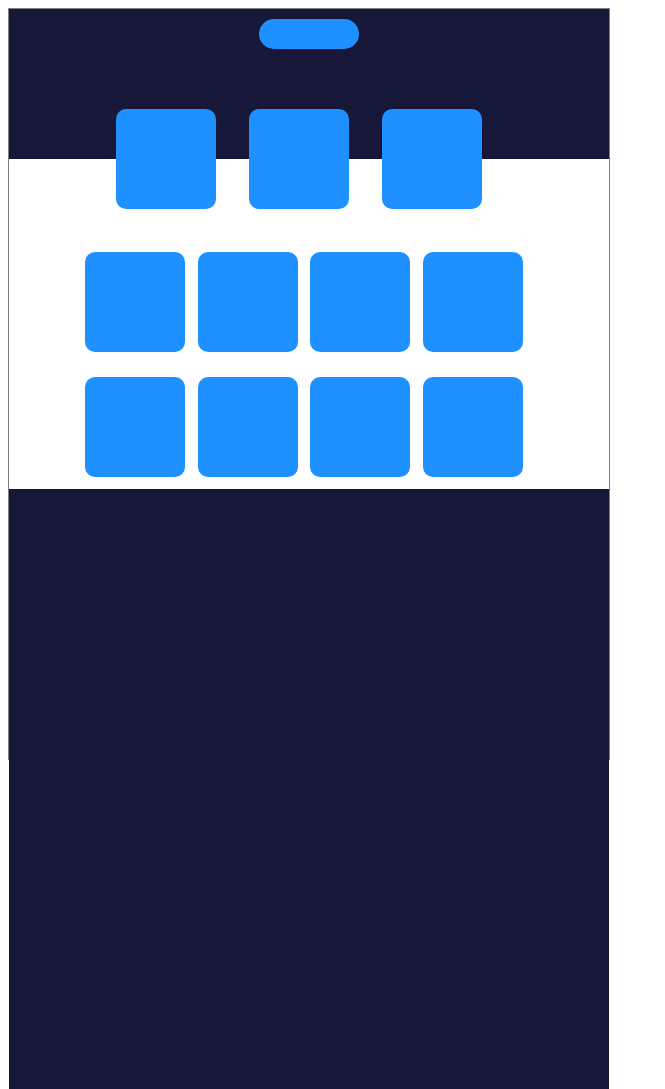
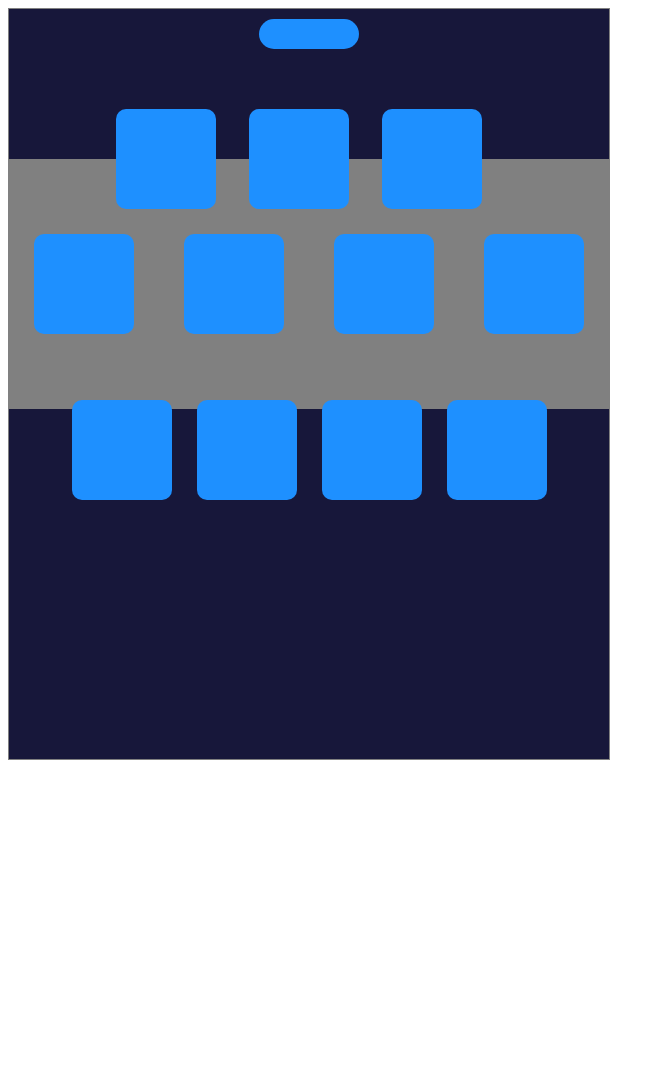
Before and after one commit to vvbereziuk/IdeaProjects, a plain HTML site: page lesson3/hw3/index.html in a window 1280 px wide. Shown: the whole page, without its empty margins (0-665 px from the left). After the commit the page ends 800 px from the top, so only its background shows below. Drawn offline with Linux system fonts and the light colour scheme.

Commit message:
lesson3/hw3

```diff
--- a/lesson3/hw4/index.html
+++ b/lesson3/hw3/index.html
@@ -26,12 +26,14 @@
                     <div class="box1 corner color h100 w100"></div>
                     <div class="box1 corner color h100 w100"></div>
                     <div class="box1 corner color h100 w100"></div>
-                    <div class="box1 corner color h100 w100"></div>
-                    <div class="box1 corner color h100 w100"></div>
-                    <div class="box0 color w100 h100 corner"></div>
-                    <div class="box0 color w100 h100 corner"></div>
                 </div>
-                <div class="block2"></div>
+                <div class="block2 display jcenter aitems">
+                    <div class="box2 corner color h100 w100"></div>
+                    <div class="box2 corner color h100 w100"></div>
+                    <div class="box2 corner color h100 w100"></div>
+                    <div class="box2 corner color h100 w100"></div>
+                </div>
+                <div class="block3"></div>
                 </div>
 
                 </div>
--- a/lesson3/hw4/main.css
+++ b/lesson3/hw3/main.css
@@ -52,19 +52,21 @@
     height: 600px;
 }
 .block1{
-    width: 450px;
+    background: grey;
+    width: 600px;
     height: 250px;
-    flex-wrap: wrap;
     justify-content: space-around;
-    margin-left: 70px;
-    margin-top: 80px;
-}
-.box1{
 }
 .block2{
+    width: 500px;
+    justify-content:space-around;
+    position: absolute;
+    margin-left: 50px;
+    bottom: 300px;
+}
+
+.block3{
     background: #17173a;
     width: 600px;
-    height: 600px;
-    flex-wrap: wrap;
-    justify-content: space-around;
+    height: 350px;
 }
```
